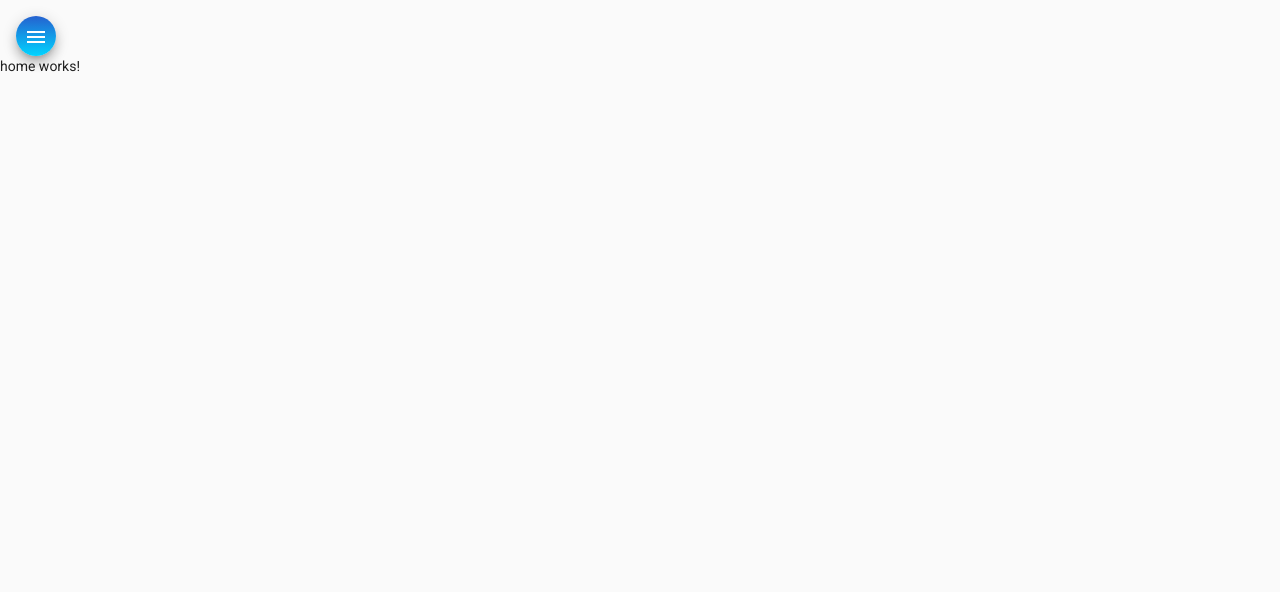
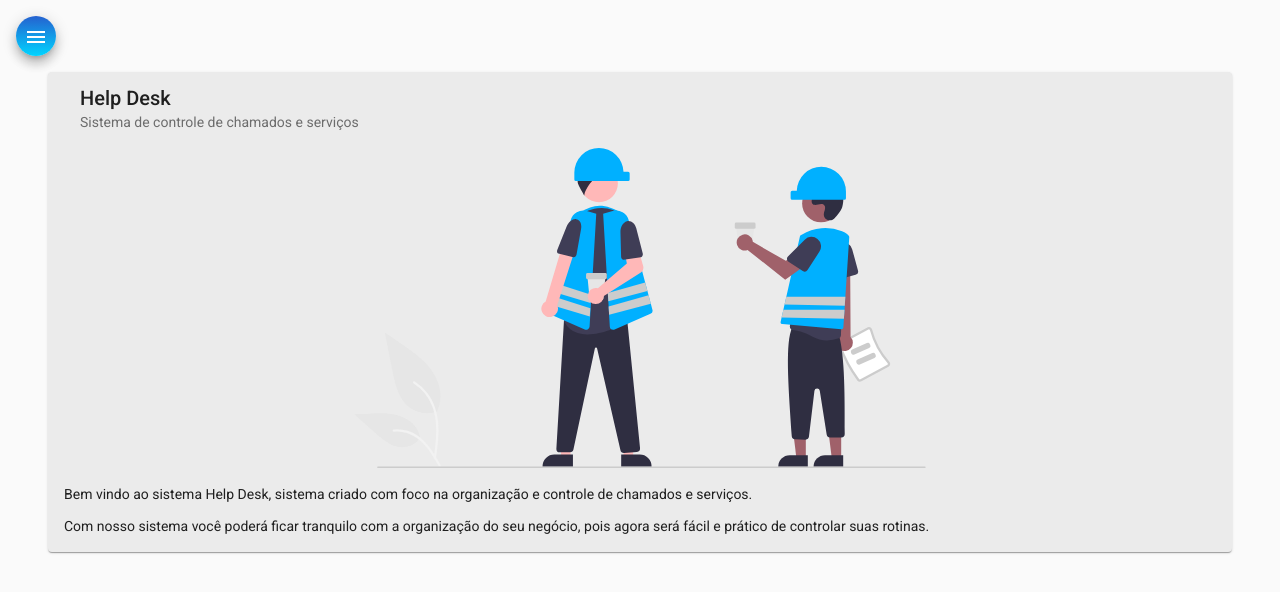
Before and after one commit to ReginaldoCampelo/help-desk-app, an Angular app: page /home in a window 1280 px wide. Shown: the top 592 px of the page. Built offline with nearby package versions, Linux system fonts and the light colour scheme.

Commit message:
improving home template

```diff
--- a/src/app/components/home/home.component.css
+++ b/src/app/components/home/home.component.css
@@ -0,0 +1,10 @@
+.card {
+    width: 90%;
+    margin: auto;
+    margin-top: 1rem;
+    background-color: rgb(235, 235, 235);
+}
+
+img {
+    height: 20rem;
+}
--- a/src/app/components/home/home.component.html
+++ b/src/app/components/home/home.component.html
@@ -1 +1,11 @@
-<p>home works!</p>
+<mat-card class="card">
+    <mat-card-header>
+      <mat-card-title>Help Desk</mat-card-title>
+      <mat-card-subtitle>Sistema de controle de chamados e serviços</mat-card-subtitle>
+    </mat-card-header>
+    <img mat-card-image src="assets/images/home-image.svg" alt="Home">
+    <mat-card-content>
+      <p>Bem vindo ao sistema Help Desk, sistema criado com foco na organização e controle de chamados e serviços.<br></p>
+      <p>Com nosso sistema você poderá ficar tranquilo com a organização do seu negócio, pois agora será fácil e prático de controlar suas rotinas.</p>
+    </mat-card-content>
+  </mat-card>
```
Also changed, not shown: src/assets/images/home-image.svg (added).
